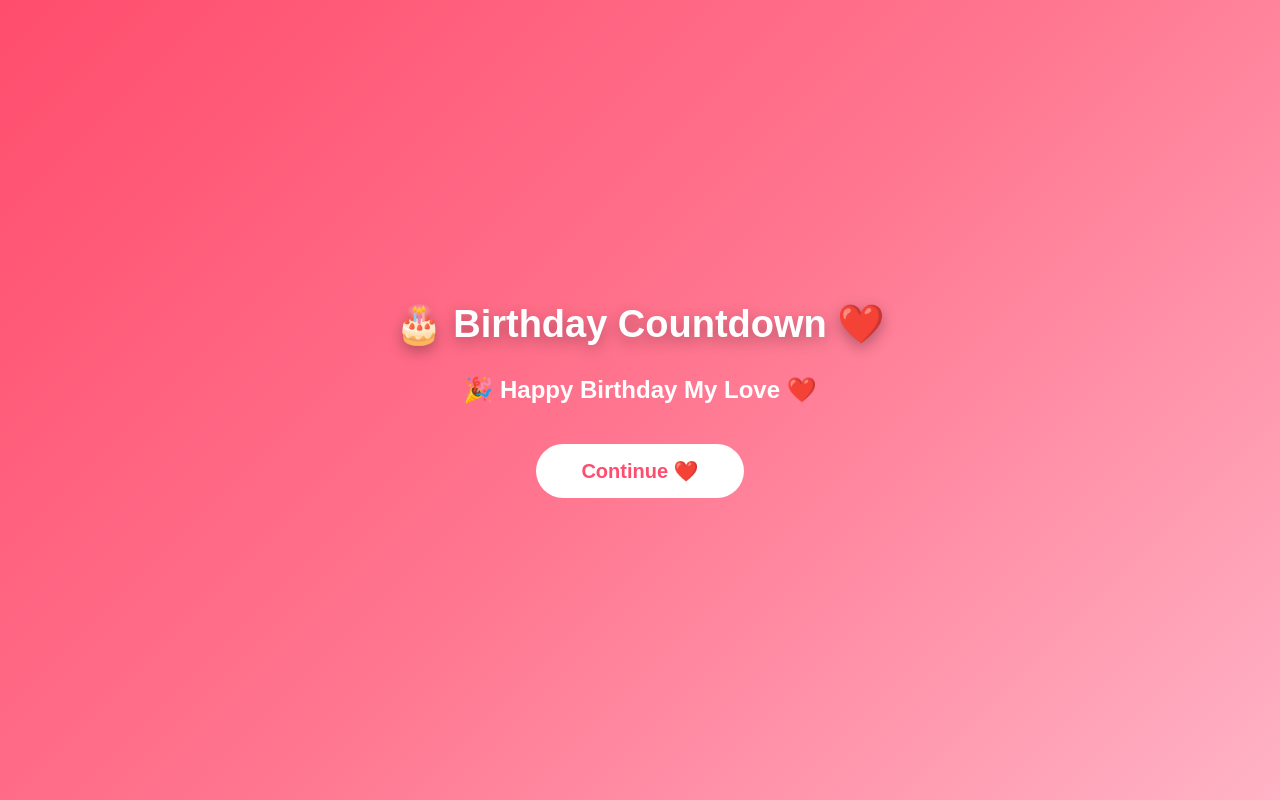
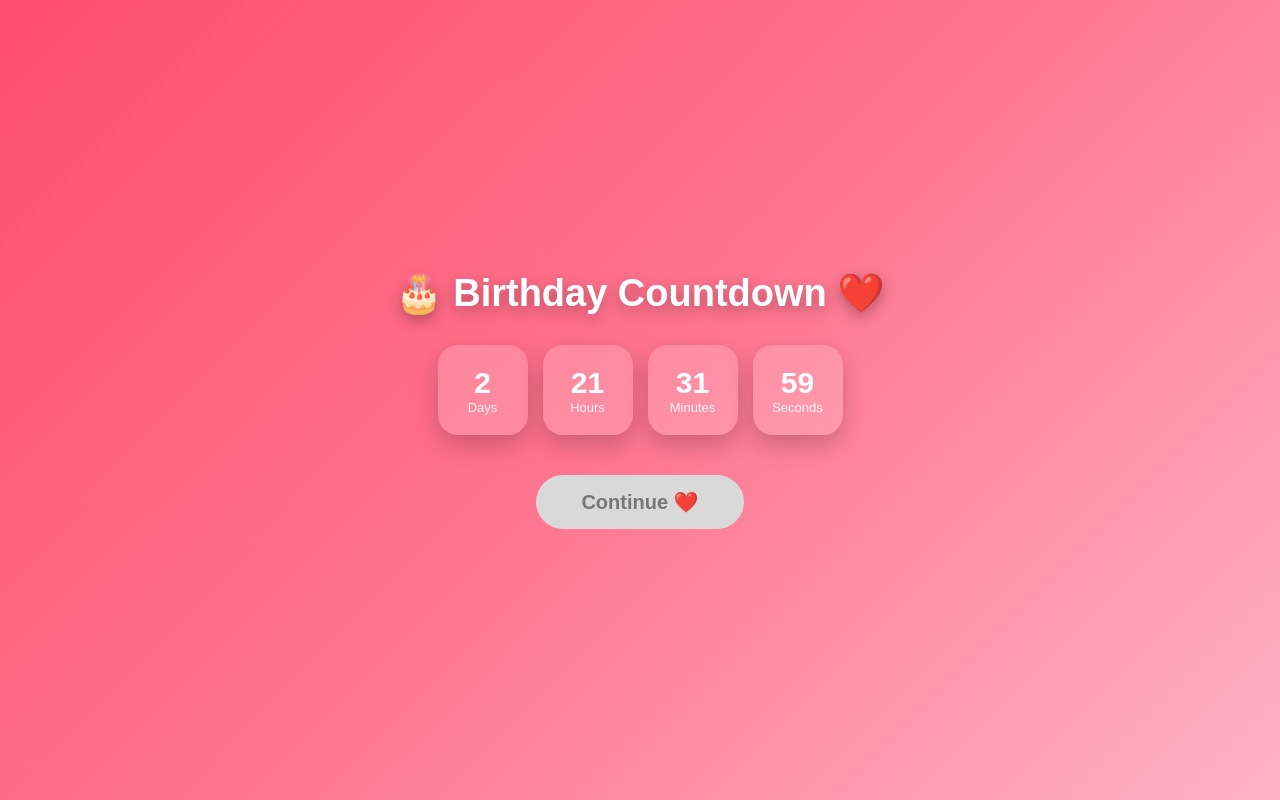
Before and after one commit to mrinmaydeka036-oss/Bdy-prishuuu, a plain HTML site: page index.html in a window 1280 px wide. Drawn offline with Linux system fonts and the light colour scheme.

Commit message:
Update index.html

```diff
--- a/index.html
+++ b/index.html
@@ -96,7 +96,7 @@
 
 <script>
 
-const target = new Date().getTime() - 1000;
+const target = new Date("2026-07-31T00:00:00").getTime();
 
 const countdown = document.getElementById("countdown");
 const btn = document.getElementById("continueBtn");
```
